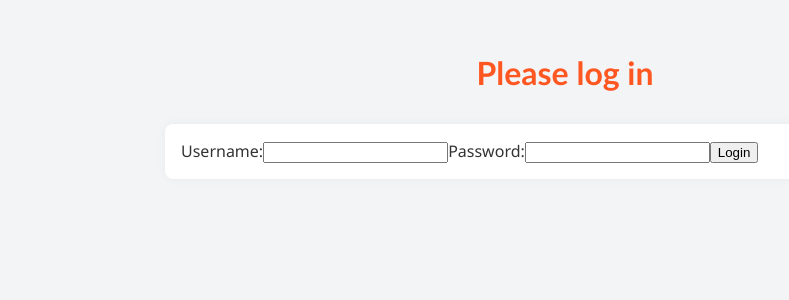
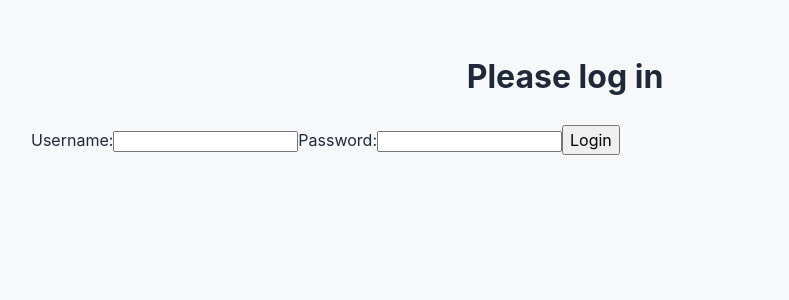
Before and after one commit to LafyOjo/Kubernetes-Credential-Stuffing-and-API-Poisoning, a React (Create React App) app in the folder frontend/: page / in a window 1280 px wide. Shown: the top 300 px of the page, without its empty margins (75-864 px from the left). Built offline with nearby package versions, Linux system fonts and the light colour scheme; no server answers.

Commit message:
feat: add design system

```diff
--- a/frontend/src/App.css
+++ b/frontend/src/App.css
@@ -1,203 +1,13 @@
-body {
-  background-color: #f3f4f6;
-  font-family: "Segoe UI", Tahoma, Geneva, Verdana, sans-serif;
-  color: #333;
-  margin: 0;
-}
-
-.app-container {
-  max-width: 800px;
-  margin: 0 auto;
-  padding: 2rem;
-}
-
-.header {
-  display: flex;
-  justify-content: space-between;
-  align-items: center;
-}
-
-.dashboard-header {
-  color: #ff5722;
-  text-align: center;
-  font-family: "Trebuchet MS", Helvetica, sans-serif;
-  margin-bottom: 2rem;
-}
-
-/* Consistent spacing and visual grouping across the dashboard */
-.dashboard-section {
-  margin-bottom: 1.5rem;
-  padding: 1rem;
-  background: #ffffff;
-  border-radius: 8px;
-  box-shadow: 0 0 10px rgba(0, 0, 0, 0.05);
-}
-
-.score-form {
-  display: flex;
-  gap: 1rem;
-  align-items: center;
-  background-color: #ffffff;
-  padding: 1rem;
-  border-radius: 8px;
-  box-shadow: 0 0 10px rgba(0, 0, 0, 0.1);
-  margin-bottom: 1.5rem;
-}
-
-.score-form label {
-  display: flex;
-  flex-direction: column;
-  font-weight: bold;
-}
-
-.score-form input,
-.score-form select {
-  padding: 0.5rem;
-  margin-top: 0.25rem;
-  border: 1px solid #ccc;
-  border-radius: 4px;
-}
-
-.score-form button {
-  padding: 0.5rem 1rem;
-  background-color: #6200ea;
-  border: none;
-  color: #fff;
-  border-radius: 4px;
-  cursor: pointer;
-}
-
-.alerts-table {
-  width: 100%;
-  border-collapse: collapse;
-}
-
-.alerts-table th {
-  background-color: #6200ea;
-  color: #fff;
-  padding: 0.5rem;
-}
-
-.alerts-table td {
-  border: 1px solid #ddd;
-  padding: 0.5rem;
-}
-
-.error-text {
-  color: #e53935;
-}
-
-@keyframes App-logo-spin {
-  from {
-    transform: rotate(0deg);
-  }
-  to {
-    transform: rotate(360deg);
-  }
-}
-
-.attack-sim {
-  margin-top: 2rem;
-  padding: 1rem;
-  background-color: #ffffff;
-  border-radius: 8px;
-  box-shadow: 0 0 10px rgba(0, 0, 0, 0.05);
-}
-
-.security-toggle {
-  margin-bottom: 1rem;
-}
-
-.attack-controls {
-  display: flex;
-  gap: 1rem;
-  align-items: center;
-  margin-bottom: 1rem;
-}
-
-.attack-results p {
-  margin: 0.25rem 0;
-}
-
-.attack-section {
-  margin-top: 2rem;
-}
-
-.security-box {
-  margin-top: 1rem;
-  padding: 1rem;
-  background-color: #ffffff;
-  border-radius: 8px;
-  box-shadow: 0 0 10px rgba(0, 0, 0, 0.05);
-}
-
-.user-accounts {
-  margin-bottom: 1.5rem;
-  background-color: #ffffff;
-  padding: 1rem;
-  border-radius: 8px;
-  box-shadow: 0 0 10px rgba(0, 0, 0, 0.05);
-}
-
-.user-buttons {
-  display: flex;
-  gap: 0.5rem;
-  margin-bottom: 0.5rem;
-}
-
-.user-buttons button {
-  padding: 0.25rem 0.5rem;
-  border: 1px solid #ccc;
-  background: #eee;
-  cursor: pointer;
-}
-
-.user-buttons button.active {
-  background: #6200ea;
-  color: #fff;
-}
-
-.login-status {
-  margin-bottom: 1rem;
-  background: #ffffff;
-  padding: 1rem;
-  border-radius: 8px;
-  box-shadow: 0 0 10px rgba(0, 0, 0, 0.05);
-}
-
-.logout-button {
-  padding: 0.5rem 1rem;
-  background-color: #e53935;
-  border: none;
-  color: #fff;
-  border-radius: 4px;
-  cursor: pointer;
-}
-
-.progress {
-  width: 100%;
-  background: #eee;
-  height: 10px;
-  border-radius: 4px;
-  overflow: hidden;
-  margin-bottom: 0.5rem;
-}
-
-.progress > div {
-  height: 100%;
-  background: #6200ea;
-}
-.toggle-buttons {
-  margin: 1rem 0;
-}
-.toggle-buttons button {
-  margin-right: 0.5rem;
-  padding: 0.25rem 0.5rem;
-  border: 1px solid #ccc;
-  background: #eee;
-  cursor: pointer;
-}
-.toggle-buttons button.active {
-  background: #6200ea;
-  color: #fff;
-}
+/* Keep app-specific layout helpers; rely on tokens from index.css */
+.app-container { max-width: 1100px; margin: 0 auto; padding: var(--space-8) var(--space-4); }
+.dashboard-section { margin-bottom: var(--space-6); }
+.dashboard-header { text-align:center; margin-bottom: var(--space-6); }
+.dashboard-header h1 { font-size: var(--font-30); margin: 0; }
+.dashboard-grid { display:grid; gap: var(--space-6); grid-template-columns: 1fr; }
+@media (min-width: 980px) { .dashboard-grid { grid-template-columns: 2fr 1fr; } }
+.attack-section, .security-box, .user-accounts, .login-status { /* surfaces handled by .card */ }
+.progress { width:100%; background: color-mix(in oklab, var(--panel) 60%, var(--bg)); height: 10px; border-radius: 999px; overflow:hidden; }
+.progress > div { height: 100%; background: var(--brand); transition: width .2s ease; }
+.toggle-buttons { display:flex; gap: var(--space-2); }
+.toggle-buttons button { border-radius: var(--radius-sm); border:1px solid var(--border); background: var(--panel); padding: .35rem .6rem; }
+.toggle-buttons button.active { background: var(--brand); color:#fff; border-color: transparent; }
--- a/frontend/src/index.css
+++ b/frontend/src/index.css
@@ -1,13 +1,149 @@
-body {
-  margin: 0;
-  font-family: -apple-system, BlinkMacSystemFont, 'Segoe UI', 'Roboto', 'Oxygen',
-    'Ubuntu', 'Cantarell', 'Fira Sans', 'Droid Sans', 'Helvetica Neue',
-    sans-serif;
-  -webkit-font-smoothing: antialiased;
-  -moz-osx-font-smoothing: grayscale;
+/* ===== Reset & Base ===== */
+*, *::before, *::after { box-sizing: border-box; }
+html, body, #root { height: 100%; }
+body { margin: 0; -webkit-font-smoothing: antialiased; -moz-osx-font-smoothing: grayscale; }
+img, svg { display: block; max-width: 100%; }
+button { font: inherit; }
+
+/* ===== Design Tokens ===== */
+:root {
+  --font-sans: ui-sans-serif, -apple-system, BlinkMacSystemFont, "Segoe UI", Roboto, Oxygen, Ubuntu, "Fira Sans", "Droid Sans", "Helvetica Neue", Arial, "Noto Sans", sans-serif;
+  --font-mono: ui-monospace, SFMono-Regular, Menlo, Monaco, Consolas, "Liberation Mono", "Courier New", monospace;
+
+  --brand: #5b6cff;             /* Indigo-ish primary */
+  --brand-ink: #1f2937;         /* Neutral heading/body ink */
+  --accent: #22c55e;            /* Success */
+  --warn: #f59e0b;              /* Warning */
+  --danger: #ef4444;            /* Danger */
+
+  --bg: #f7f8fa;
+  --panel: #ffffff;
+  --muted: #6b7280;             /* secondary text */
+  --border: #e5e7eb;
+  --shadow: 0 10px 20px rgba(0,0,0,0.06), 0 2px 6px rgba(0,0,0,0.04);
+
+  --radius-sm: 8px;
+  --radius-md: 12px;
+  --radius-lg: 20px;
+
+  --space-1: .25rem;
+  --space-2: .5rem;
+  --space-3: .75rem;
+  --space-4: 1rem;
+  --space-6: 1.5rem;
+  --space-8: 2rem;
+
+  --font-12: .75rem;
+  --font-14: .875rem;
+  --font-16: 1rem;
+  --font-18: 1.125rem;
+  --font-20: 1.25rem;
+  --font-24: 1.5rem;
+  --font-30: 1.875rem;
 }
 
-code {
-  font-family: source-code-pro, Menlo, Monaco, Consolas, 'Courier New',
-    monospace;
+/* Dark theme (opt-in + system) */
+@media (prefers-color-scheme: dark) {
+  :root {
+    --bg: #0b1020;
+    --panel: #12182a;
+    --brand-ink: #e5e7eb;
+    --muted: #94a3b8;
+    --border: #1f2a44;
+    --shadow: 0 10px 20px rgba(0,0,0,0.4), 0 2px 6px rgba(0,0,0,0.3);
+  }
 }
+.theme-dark {
+  --bg: #0b1020;
+  --panel: #12182a;
+  --brand-ink: #e5e7eb;
+  --muted: #94a3b8;
+  --border: #1f2a44;
+  --shadow: 0 10px 20px rgba(0,0,0,0.4), 0 2px 6px rgba(0,0,0,0.3);
+}
+
+body {
+  background: var(--bg);
+  color: var(--brand-ink);
+  font-family: var(--font-sans);
+  line-height: 1.5;
+}
+
+/* ===== Layout Helpers ===== */
+.container { max-width: 1100px; margin-inline: auto; padding: var(--space-8) var(--space-4); }
+.stack { display: grid; gap: var(--space-6); }
+.row { display: flex; gap: var(--space-4); align-items: center; flex-wrap: wrap; }
+
+/* ===== Surface / Card ===== */
+.card {
+  background: var(--panel);
+  border: 1px solid var(--border);
+  border-radius: var(--radius-lg);
+  box-shadow: var(--shadow);
+  padding: var(--space-6);
+}
+.card-header { display:flex; justify-content: space-between; align-items:center; margin-bottom: var(--space-4); }
+.card-title { font-size: var(--font-20); font-weight: 700; }
+.subtle { color: var(--muted); font-size: var(--font-14); }
+
+/* ===== Buttons ===== */
+.btn {
+  display: inline-flex; align-items: center; justify-content: center; gap: .5rem;
+  padding: .6rem 1rem; border-radius: var(--radius-sm); border: 1px solid transparent;
+  background: var(--brand); color: #fff; font-weight: 600; cursor: pointer;
+  box-shadow: 0 2px 8px rgba(91,108,255,.35);
+  transition: transform .04s ease, box-shadow .2s ease, background .2s ease;
+}
+.btn:hover { transform: translateY(-1px); }
+.btn:active { transform: translateY(0); }
+.btn.secondary { background: transparent; color: var(--brand-ink); border-color: var(--border); }
+.btn.ghost { background: transparent; color: var(--brand); border-color: transparent; }
+.btn.danger { background: var(--danger); box-shadow: 0 2px 8px rgba(239,68,68,.35); }
+.btn.success { background: var(--accent); box-shadow: 0 2px 8px rgba(34,197,94,.35); }
+
+/* ===== Inputs / Forms ===== */
+.form { display:grid; gap: var(--space-4); }
+.field { display:grid; gap:.4rem; }
+.label { font-weight: 600; font-size: var(--font-14); color: var(--muted); }
+.input, .select, .textarea {
+  width: 100%; font-size: var(--font-16);
+  padding: .65rem .75rem; border-radius: var(--radius-sm);
+  border: 1px solid var(--border); background: var(--panel); color: var(--brand-ink);
+  outline: none;
+}
+.input:focus, .select:focus, .textarea:focus {
+  border-color: color-mix(in oklab, var(--brand) 40%, var(--border));
+  box-shadow: 0 0 0 4px color-mix(in oklab, var(--brand) 20%, transparent);
+}
+.help { font-size: var(--font-12); color: var(--muted); }
+
+/* ===== Tables ===== */
+.table {
+  width: 100%; border-collapse: collapse; border: 1px solid var(--border);
+  background: var(--panel); border-radius: var(--radius-lg); overflow: hidden;
+}
+.table th, .table td { padding: .75rem 1rem; text-align: left; }
+.table thead th {
+  background: linear-gradient(180deg, color-mix(in oklab, var(--brand) 24%, var(--panel)) 0%, color-mix(in oklab, var(--brand) 12%, var(--panel)) 100%);
+  color: #fff; position: sticky; top:0; z-index:1;
+}
+.table tbody tr { border-top: 1px solid var(--border); }
+.table tbody tr:nth-child(odd) { background: color-mix(in oklab, var(--panel) 80%, var(--bg)); }
+.table tbody tr:hover { background: color-mix(in oklab, var(--brand) 6%, var(--panel)); }
+.badge { padding: .25rem .5rem; border-radius: 999px; font-size: var(--font-12); font-weight:700; }
+.badge.success { background: color-mix(in oklab, var(--accent) 20%, transparent); color: var(--accent); }
+.badge.danger { background: color-mix(in oklab, var(--danger) 20%, transparent); color: var(--danger); }
+
+/* ===== Navbar / Footer (shared look) ===== */
+.navbar {
+  background: linear-gradient(180deg, #0b1020 0%, #12182a 100%);
+  color: #fff; border-bottom: 1px solid var(--border); box-shadow: var(--shadow);
+}
+.navbar .inner { max-width: 1100px; margin-inline: auto; padding: .85rem var(--space-4); display:flex; gap: var(--space-4); align-items:center; justify-content: space-between; }
+.brand { display:flex; gap:.6rem; align-items:center; font-weight: 800; font-size: var(--font-20); letter-spacing:.3px; }
+.brand-mark { width: 28px; height: 28px; border-radius: 8px; background: var(--brand); box-shadow: 0 4px 14px rgba(91,108,255,.45); }
+
+/* ===== Utility ===== */
+.muted { color: var(--muted); }
+.center { display: grid; place-items: center; }
+.spacer { height: var(--space-6); }
```
Also changed, not shown: 1 other file (tests, documents, lock files or other folders).
